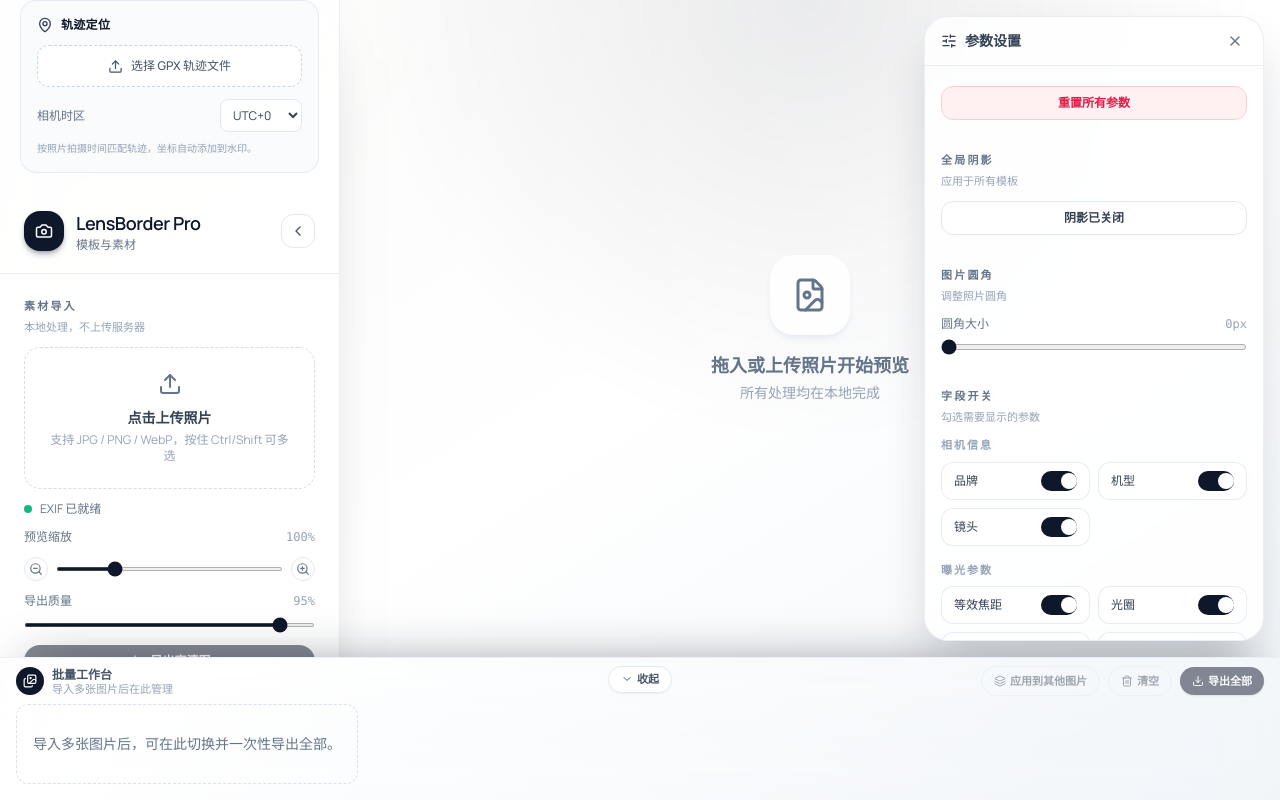
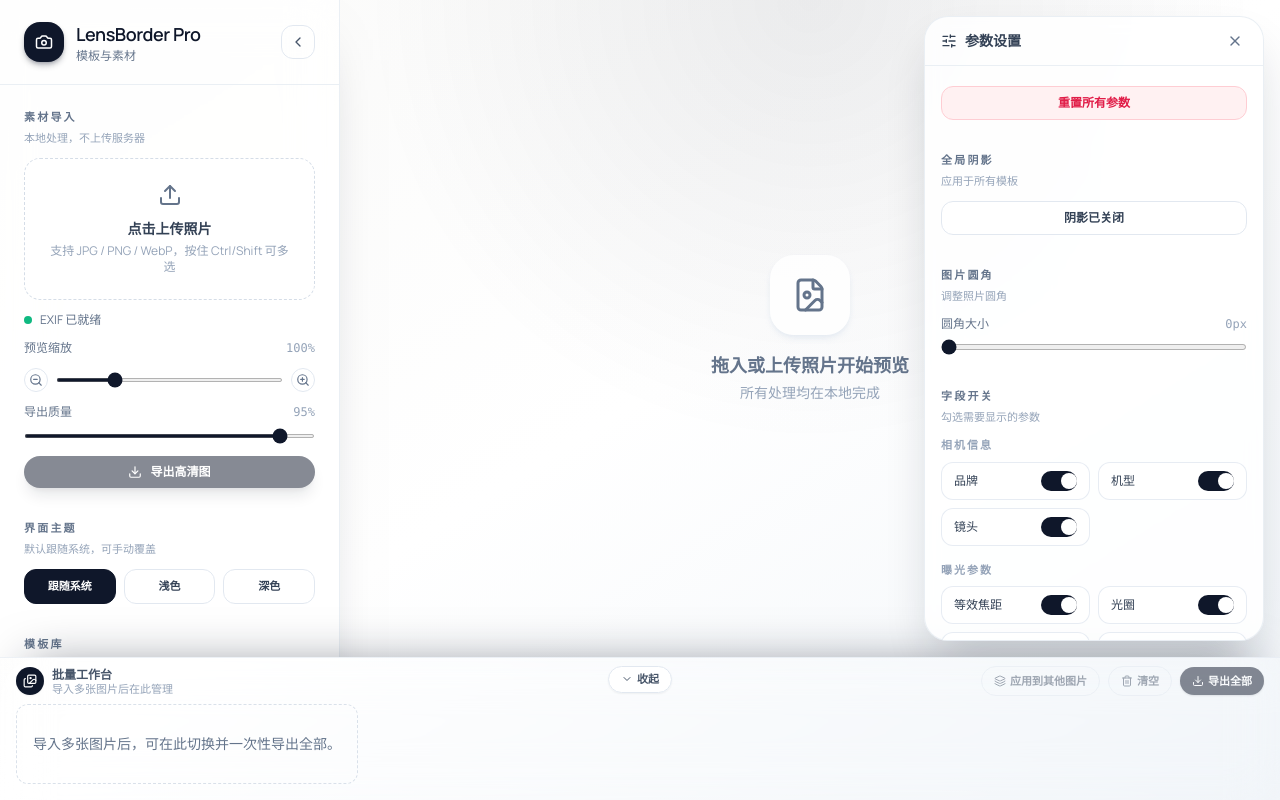
Before and after one commit to GreFir/LensBorder-Pro, a React (Vite) app: page / in a window 1280 px wide. Built offline with nearby package versions, Linux system fonts and the light colour scheme.

Commit message:
ui: move optional GPX settings into collapsed advanced controls

```diff
--- a/src/components/TemplatePanel.jsx
+++ b/src/components/TemplatePanel.jsx
@@ -1,4 +1,4 @@
-import { Upload, Camera, ZoomIn, ZoomOut, Download, Plus, ChevronLeft, ChevronRight, MapPin } from 'lucide-react';
+import { Upload, Camera, ZoomIn, ZoomOut, Download, Plus, ChevronLeft, ChevronRight } from 'lucide-react';
 import { TEMPLATES } from '../constants/templates';
 import { motion } from 'framer-motion';
 
@@ -143,11 +143,6 @@ export default function TemplatePanel({
   exifStatus,
   isProcessing,
   onUpload,
-  onGpxUpload,
-  gpxName,
-  gpxStatus,
-  gpxOffset,
-  onGpxOffsetChange,
   onTemplateChange,
   zoom,
   onZoomChange,
@@ -216,11 +211,6 @@ export default function TemplatePanel({
           </button>
         </motion.div>
 
-      <label title="导入 GPX 轨迹文件" aria-label="导入 GPX 轨迹文件"
-        className="mx-auto mb-2 flex w-11 cursor-pointer items-center justify-center rounded-xl border border-slate-200 bg-white p-3 text-slate-600 transition hover:bg-slate-100 dark:border-slate-800 dark:bg-slate-900 dark:text-slate-300">
-        <MapPin size={16} />
-        <input type="file" accept=".gpx,application/gpx+xml" onChange={onGpxUpload} className="hidden" />
-      </label>
 
         <motion.div
           initial={{ opacity: 0 }}
@@ -264,31 +254,6 @@ export default function TemplatePanel({
       transition={{ duration: 0.28, ease: [0.22, 0.61, 0.36, 1] }}
       className="flex h-screen flex-col overflow-hidden border-r border-slate-200/70 bg-white/80 backdrop-blur-xl shadow-[0_20px_60px_-40px_rgba(15,23,42,0.5)] dark:border-slate-800 dark:bg-slate-950/70"
     >
-      <div className="mx-5 mb-4 rounded-2xl border border-slate-200/80 bg-slate-50/80 p-4 dark:border-slate-800 dark:bg-slate-900/60">
-        <div className="mb-3 flex items-center gap-2">
-          <MapPin size={16} className="text-slate-700 dark:text-slate-200" />
-          <span className="text-xs font-semibold tracking-wide">轨迹定位</span>
-          {gpxName && <span className="ml-auto rounded-full bg-emerald-100 px-2 py-0.5 text-[10px] font-medium text-emerald-700 dark:bg-emerald-900/40 dark:text-emerald-300">已导入</span>}
-        </div>
-        <label className="flex cursor-pointer items-center justify-center gap-2 rounded-xl border border-dashed border-slate-300 bg-white px-3 py-3 text-xs font-medium text-slate-600 transition hover:border-slate-500 hover:bg-slate-100 dark:border-slate-700 dark:bg-slate-950/50 dark:text-slate-300 dark:hover:border-slate-500">
-          <Upload size={15} />
-          {gpxName ? '更换 GPX 轨迹文件' : '选择 GPX 轨迹文件'}
-          <input type="file" accept=".gpx,application/gpx+xml" onChange={onGpxUpload} className="hidden" />
-        </label>
-        {gpxName && <p className="mt-2 truncate text-[11px] text-slate-500" title={gpxName}>{gpxName}</p>}
-        {gpxStatus && <p role="status" className="mt-1 text-[11px] text-slate-500 dark:text-slate-400">{gpxStatus}</p>}
-        <label className="mt-3 flex items-center justify-between gap-3 text-xs text-slate-500 dark:text-slate-400">
-          <span>相机时区</span>
-          <select value={gpxOffset} onChange={(event) => onGpxOffsetChange(Number(event.target.value))}
-            className="rounded-lg border border-slate-200 bg-white px-2 py-1.5 text-xs text-slate-700 outline-none focus:border-slate-400 dark:border-slate-700 dark:bg-slate-950 dark:text-slate-200">
-            {Array.from({ length: 27 }, (_, index) => index - 12).map((hour) => (
-              <option key={hour} value={hour * 60}>{`UTC${hour >= 0 ? '+' : ''}${hour}`}</option>
-            ))}
-          </select>
-        </label>
-        <p className="mt-2 text-[10px] leading-relaxed text-slate-400 dark:text-slate-500">按照片拍摄时间匹配轨迹，坐标自动添加到水印。</p>
-      </div>
-
       <motion.div
         initial={{ opacity: 0, y: -4 }}
         animate={{ opacity: 1, y: 0 }}
```
